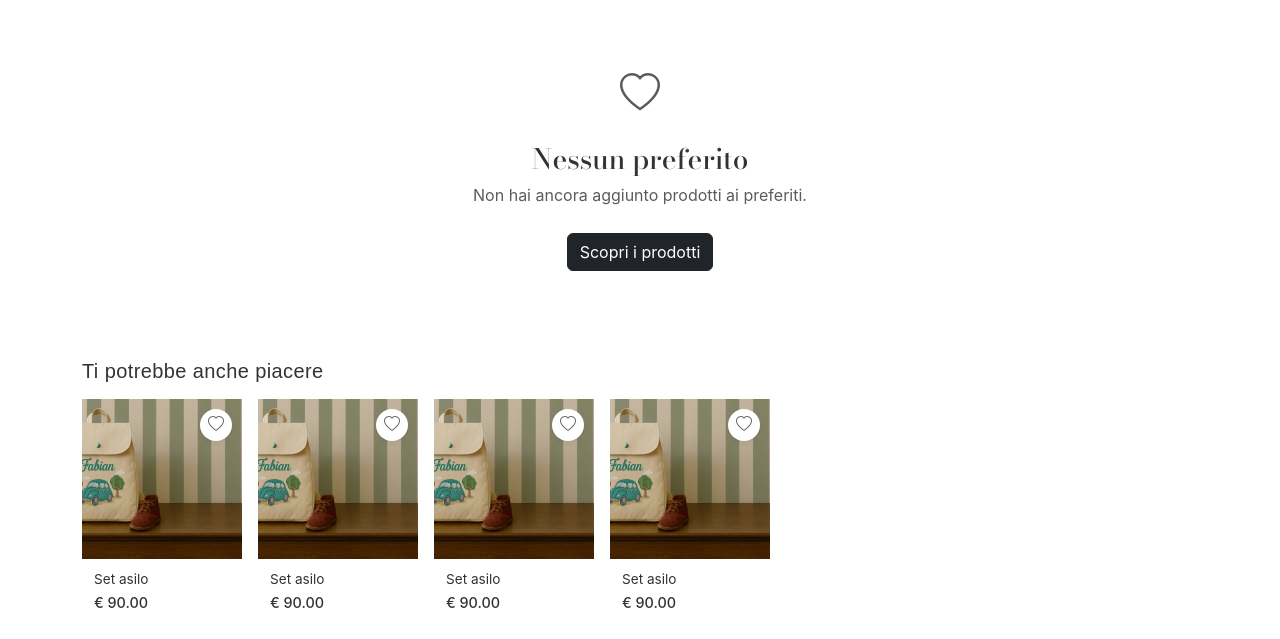
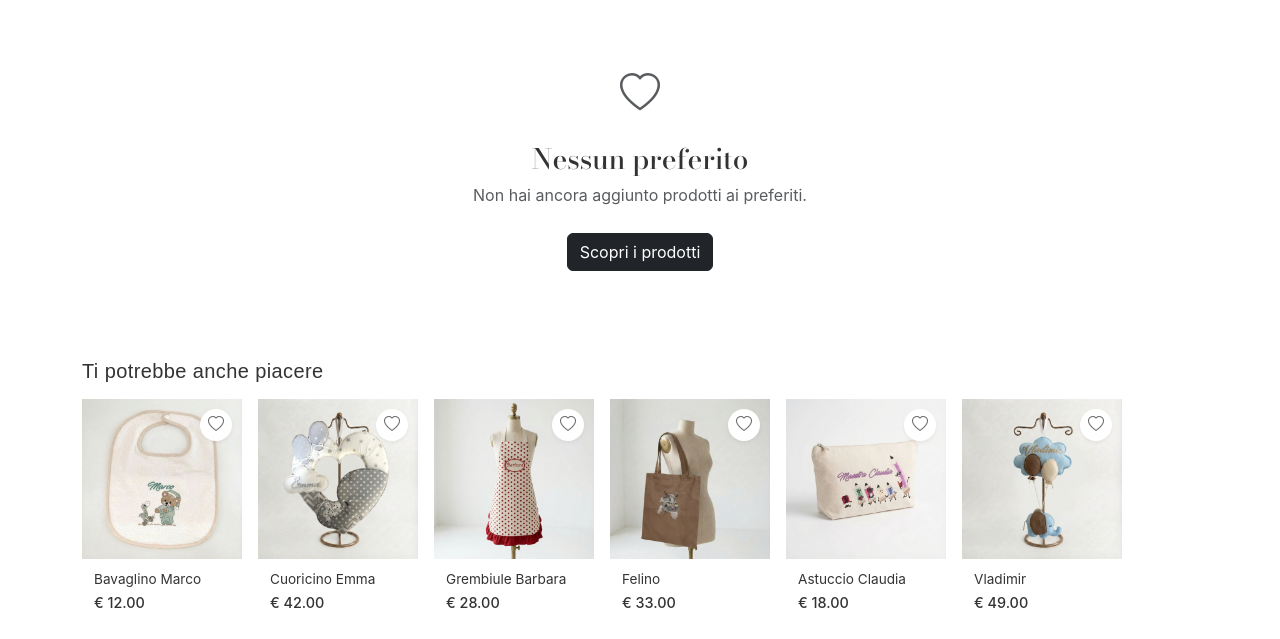
Before and after one commit to mirondavide/sitoIoana, a plain HTML site: page favourites.html in a window 1280 px wide. Shown: the part 156-795 px from the top of the page. Drawn offline with nearby package versions, Linux system fonts and the light colour scheme; a web font is replaced by a local one.

Commit message:
randomized products seen in favourite page

```diff
--- a/favourites.html
+++ b/favourites.html
@@ -170,46 +170,7 @@
         <div class="container">
             <h2 class="section-title mb-3" style="font-family: 'Gilroy-Bold', sans-serif;">Ti potrebbe anche piacere</h2>
             <div class="suggestions-scroll" id="suggestionsContainer">
-                <div class="product-card suggestion-card" data-product-id="101" data-product-name="Set asilo" data-product-price="90.00" data-product-image="img/fabian.webp">
-                    <div class="product-img-wrapper">
-                        <img src="img/fabian.webp" alt="Set asilo">
-                        <button class="wishlist-btn"><i class="bi bi-heart"></i></button>
-                    </div>
-                    <div class="product-info">
-                        <h3 class="product-name">Set asilo</h3>
-                        <p class="product-price">&euro; 90.00</p>
-                    </div>
-                </div>
-                <div class="product-card suggestion-card" data-product-id="102" data-product-name="Set asilo" data-product-price="90.00" data-product-image="img/fabian.webp">
-                    <div class="product-img-wrapper">
-                        <img src="img/fabian.webp" alt="Set asilo">
-                        <button class="wishlist-btn"><i class="bi bi-heart"></i></button>
-                    </div>
-                    <div class="product-info">
-                        <h3 class="product-name">Set asilo</h3>
-                        <p class="product-price">&euro; 90.00</p>
-                    </div>
-                </div>
-                <div class="product-card suggestion-card" data-product-id="103" data-product-name="Set asilo" data-product-price="90.00" data-product-image="img/fabian.webp">
-                    <div class="product-img-wrapper">
-                        <img src="img/fabian.webp" alt="Set asilo">
-                        <button class="wishlist-btn"><i class="bi bi-heart"></i></button>
-                    </div>
-                    <div class="product-info">
-                        <h3 class="product-name">Set asilo</h3>
-                        <p class="product-price">&euro; 90.00</p>
-                    </div>
-                </div>
-                <div class="product-card suggestion-card" data-product-id="104" data-product-name="Set asilo" data-product-price="90.00" data-product-image="img/fabian.webp">
-                    <div class="product-img-wrapper">
-                        <img src="img/fabian.webp" alt="Set asilo">
-                        <button class="wishlist-btn"><i class="bi bi-heart"></i></button>
-                    </div>
-                    <div class="product-info">
-                        <h3 class="product-name">Set asilo</h3>
-                        <p class="product-price">&euro; 90.00</p>
-                    </div>
-                </div>
+                <!-- Populated dynamically with random products -->
             </div>
             <div class="scroll-hint" id="scrollHint">scorri →</div>
         </div>
--- a/js/main.js
+++ b/js/main.js
@@ -637,6 +637,43 @@ function initFavouritesPage() {
         // Initialize order button click handler
         initFavouritesOrderButton();
     }
+
+    // Populate suggestions section with random products
+    populateFavouritesSuggestions();
+}
+
+/**
+ * Populate Suggestions Section on Favourites Page
+ */
+function populateFavouritesSuggestions() {
+    const suggestionsContainer = document.getElementById('suggestionsContainer');
+    if (!suggestionsContainer || !window.location.pathname.includes('favourites')) return;
+
+    // Get IDs of products already in favourites to exclude them
+    const favourites = getFavourites();
+    const favouriteIds = favourites.map(f => f.id);
+
+    // Get random products (excluding favourites)
+    const validProducts = allProducts.filter(p =>
+        !favouriteIds.includes(p.id) && validateProductImages(p)
+    );
+
+    // Shuffle and take 6 products
+    const shuffled = validProducts.sort(() => 0.5 - Math.random());
+    const suggestedProducts = shuffled.slice(0, 6);
+
+    // Clear and populate suggestions
+    suggestionsContainer.innerHTML = '';
+
+    suggestedProducts.forEach(product => {
+        const card = createSuggestionCard(product);
+        suggestionsContainer.appendChild(card);
+    });
+
+    // Re-initialize functionality for new cards
+    initWishlistButtons();
+    restoreFavouritesState();
+    initProductCardClicks();
 }
 
 /**
```
